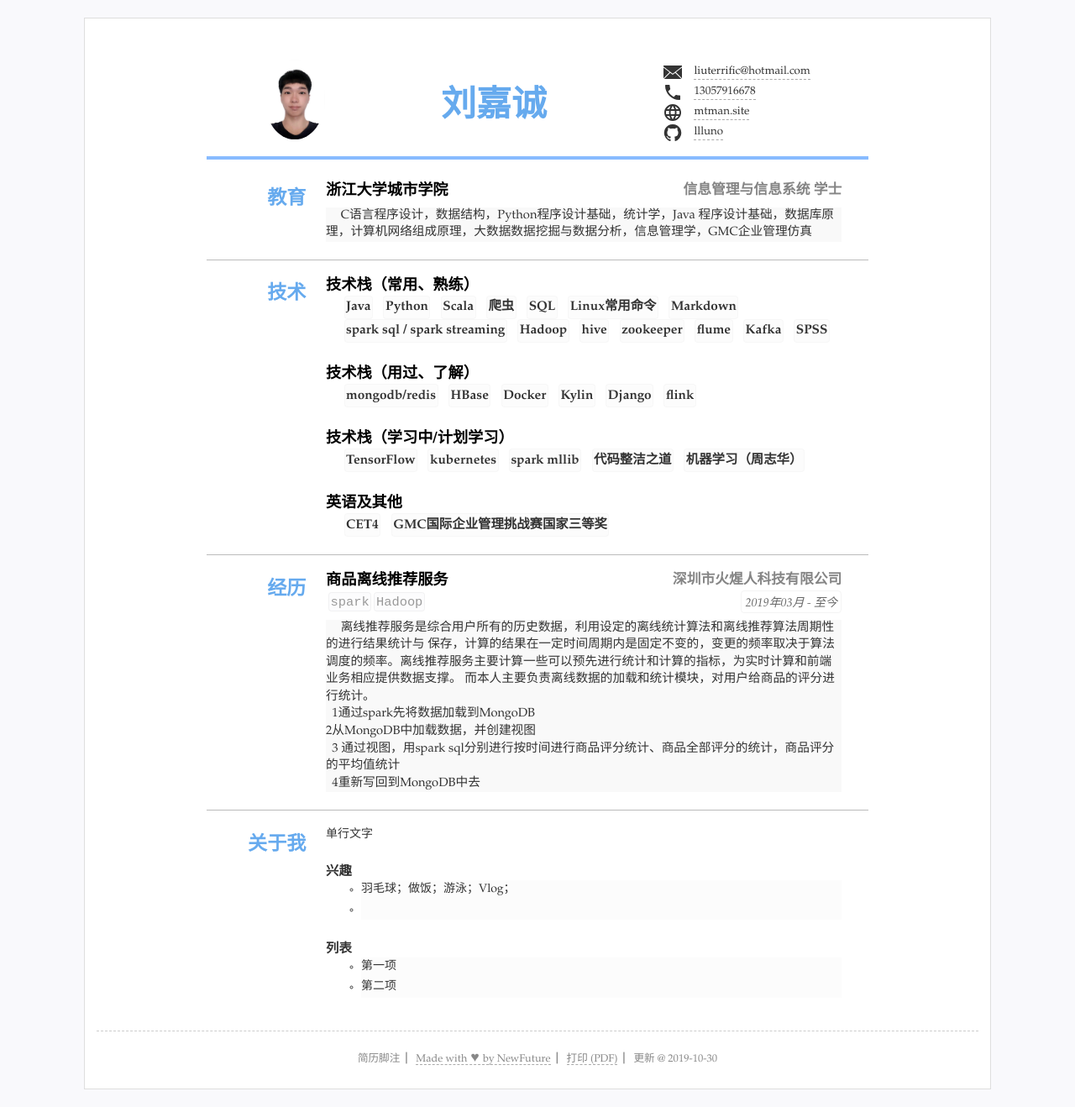
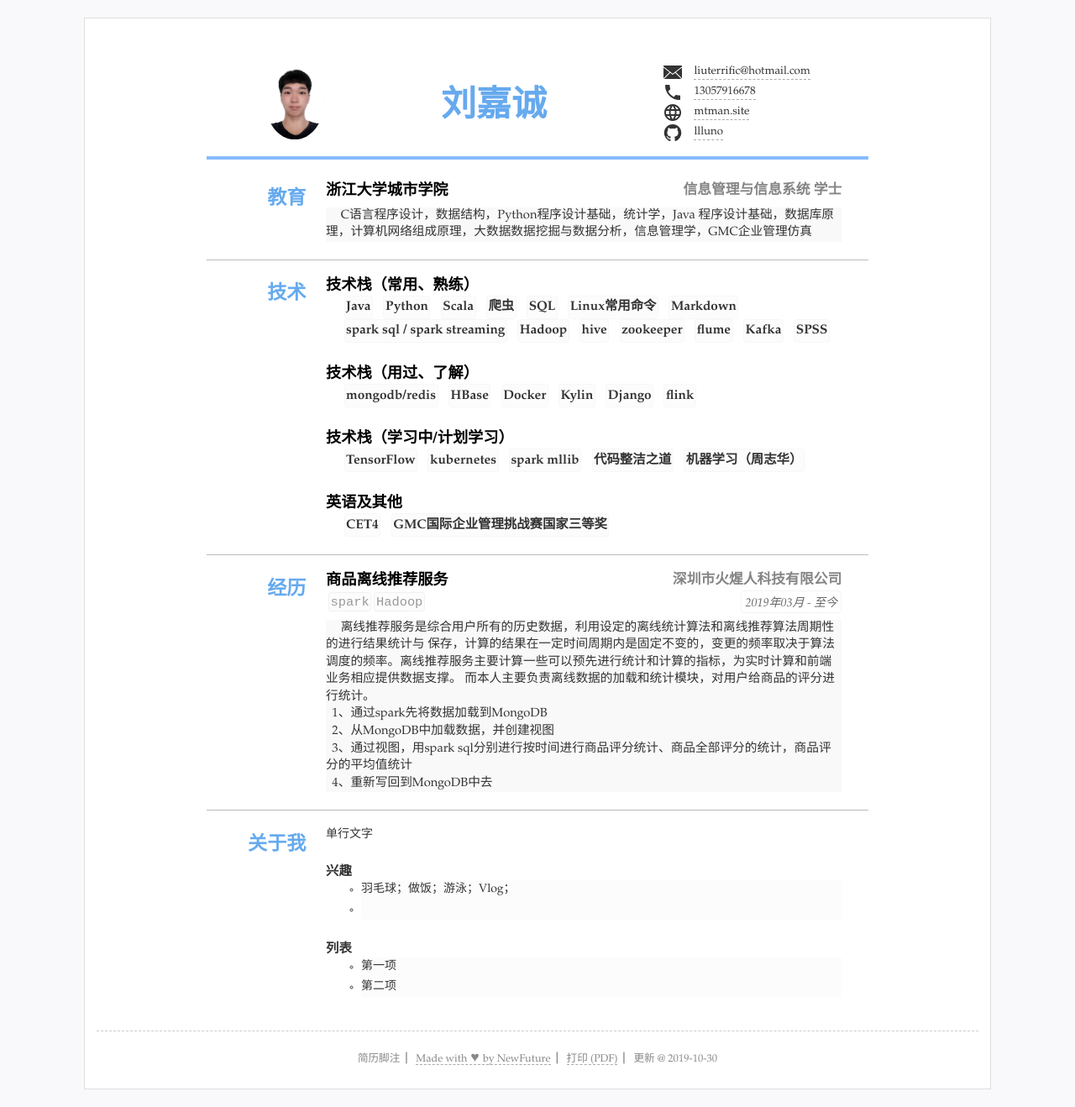
Before and after one commit to llluno/resume, a Jekyll site: the page built from index.html, in a window 1280 px wide. Shown: the whole page at 84% size. Built offline with Jekyll 4.4.1, drawn with Linux system fonts in a browser that asks for light colours; part of the change alters nothing that is shown.

```diff
--- a/_data/resume.yml
+++ b/_data/resume.yml
@@ -87,7 +87,7 @@ main: #简历主要内容，
     tags:
     - spark
     - Hadoop
-    detail: 离线推荐服务是综合用户所有的历史数据，利用设定的离线统计算法和离线推荐算法周期性的进行结果统计与 保存，计算的结果在一定时间周期内是固定不变的，变更的频率取决于算法调度的频率。离线推荐服务主要计算一些可以预先进行统计和计算的指标，为实时计算和前端业务相应提供数据支撑。 而本人主要负责离线数据的加载和统计模块，对用户给商品的评分进行统计。<br>&nbsp;&nbsp;1通过spark先将数据加载到MongoDB<br>2从MongoDB中加载数据，并创建视图<br>&nbsp;&nbsp;3 通过视图，用spark sql分别进行按时间进行商品评分统计、商品全部评分的统计，商品评分的平均值统计<br>&nbsp;&nbsp;4重新写回到MongoDB中去
+    detail: 离线推荐服务是综合用户所有的历史数据，利用设定的离线统计算法和离线推荐算法周期性的进行结果统计与 保存，计算的结果在一定时间周期内是固定不变的，变更的频率取决于算法调度的频率。离线推荐服务主要计算一些可以预先进行统计和计算的指标，为实时计算和前端业务相应提供数据支撑。 而本人主要负责离线数据的加载和统计模块，对用户给商品的评分进行统计。<br>&nbsp;&nbsp;1、通过spark先将数据加载到MongoDB<br>&nbsp;&nbsp;2、从MongoDB中加载数据，并创建视图<br>&nbsp;&nbsp;3、通过视图，用spark sql分别进行按时间进行商品评分统计、商品全部评分的统计，商品评分的平均值统计<br>&nbsp;&nbsp;4、重新写回到MongoDB中去
     sub: 深圳市火煋人科技有限公司
 
    #可继续添加更多内容
```
